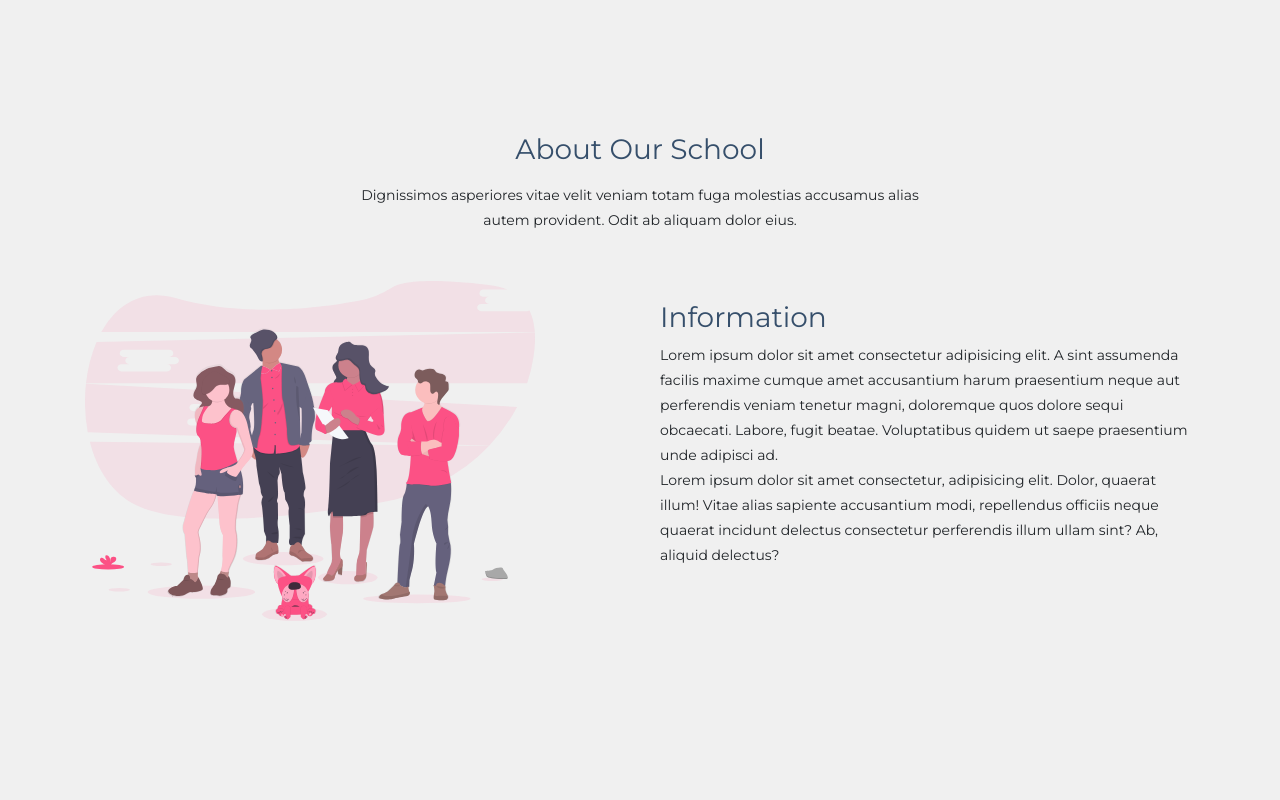
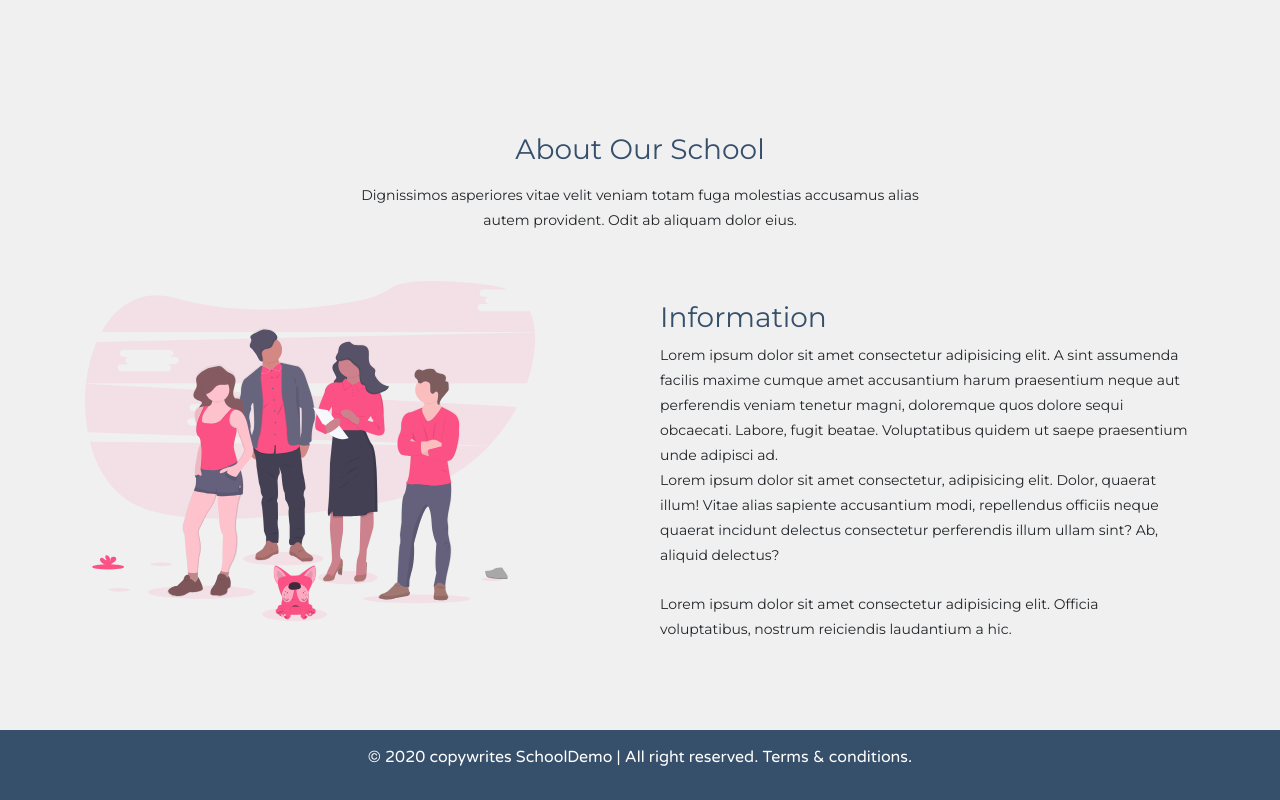
Before and after one commit to Shashankd48/reactjs-apps, a React (Create React App) app: page / in a window 1280 px wide. Shown: the part 2389-3189 px from the top of the page. Before the commit the page ends 3058 px from the top, so only its background shows below. Built offline with nearby package versions, Linux system fonts and the light colour scheme.

Commit message:
Footer Done

```diff
--- a/src/App.css
+++ b/src/App.css
@@ -178,6 +178,15 @@ section {
 .aboutText p {
    font-size: 14px;
 }
+.footer {
+   margin-top: 20px;
+   height: 70px;
+   display: flex;
+   justify-content: center;
+   align-items: center;
+   background-color: #364f6b;
+   color: #ffffff;
+}
 @media screen and (max-width: 768px) {
    .nav-item {
       padding-left: 30px;
--- a/src/App.js
+++ b/src/App.js
@@ -5,7 +5,7 @@ import Home from "./sections/Home";
 import Courses from "./sections/Courses";
 import Teacher from "./sections/Teacher";
 import About from "./sections/About";
-
+import Footer from "./sections/Footer";
 export default function App() {
    return (
       <div>
@@ -14,6 +14,7 @@ export default function App() {
          <Courses />
          <Teacher />
          <About />
+         <Footer />
       </div>
    );
 }
--- a/src/sections/About.js
+++ b/src/sections/About.js
@@ -32,6 +32,11 @@ export default function About() {
                   consectetur perferendis illum ullam sint? Ab, aliquid
                   delectus?
                </p>
+               <br />
+               <p>
+                  Lorem ipsum dolor sit amet consectetur adipisicing elit.
+                  Officia voluptatibus, nostrum reiciendis laudantium a hic.
+               </p>
             </div>
          </div>
       </section>
--- /dev/null
+++ b/src/sections/Footer.js
@@ -0,0 +1,12 @@
+import React from "react";
+
+export default function Footer() {
+   return (
+      <div className="footer">
+         <p>
+            © 2020 copywrites SchoolDemo | All right reserved. Terms &
+            conditions.
+         </p>
+      </div>
+   );
+}
```
